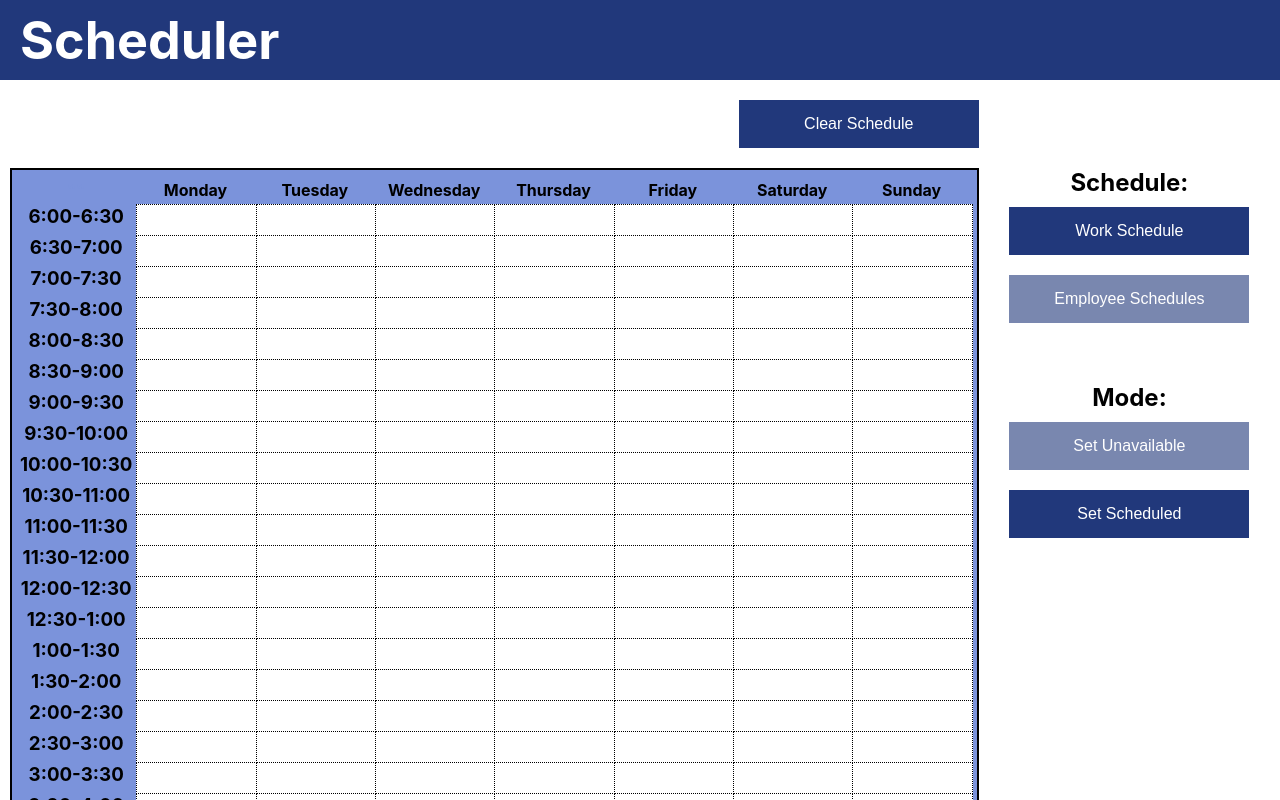
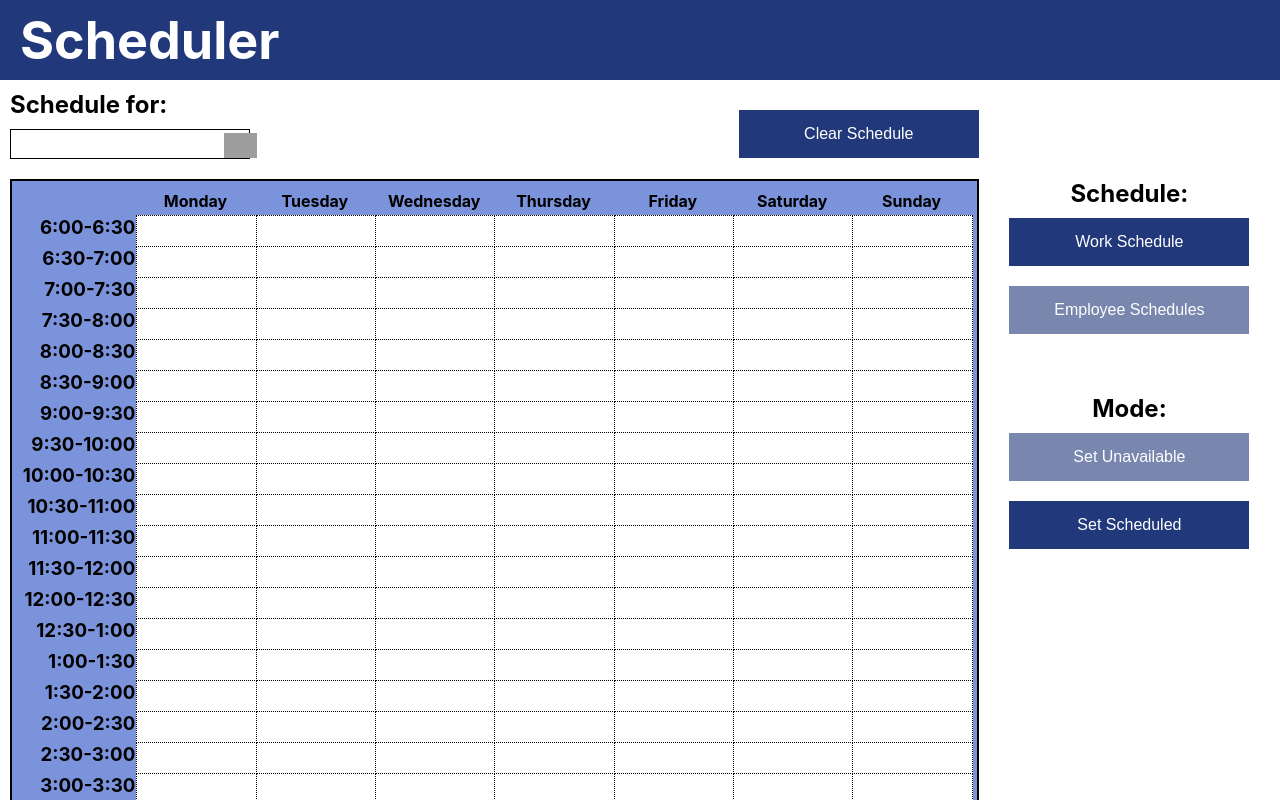
Before and after one commit to mjrhodes/Scheduler, a React (Create React App) app: page / in a window 1280 px wide. Both pictures are taken after a click on the button "Employee Schedules". Shown: the top 800 px of the page. Built offline with nearby package versions, Linux system fonts and the light colour scheme; grey boxes are pictures that could not be loaded.

Commit message:
Employee UI elements

```diff
--- a/src/App.js
+++ b/src/App.js
@@ -1,18 +1,39 @@
 import React, { Component } from 'react';
 import Button from './components/Button.js';
 import Schedule from './components/Schedule.js';
+import dropDownArrow from "./dropDownArrow.png";
 import './css/App.css';
+import Scheduler from "./js/Scheduler";
 
 class App extends Component {
+  handleDropMenuClick(e) {
+    document.getElementById("dropdown").innerHTML = e.target.getAttribute("name");
+    Scheduler.selectedIndex = e.target.getAttribute("index");
+    console.log(Scheduler.selectedIndex);
+  }
+
   render() {
+    let employees = Scheduler.employees.map((employee, i) =>
+        <li key={"employee_"+i} name={employee.name} index={i} onClick={this.handleDropMenuClick}>{employee.name}</li>);
+
     return (
       <div className="App">
         <header className="App-header">
           <h1>Scheduler</h1>
         </header>
         <div className="App-body">
-          <div className="top-panel">
-            <Button id="clearButton" className="enabled" name="Clear Schedule"/>
+          <div id="topPanel" className="top-panel">
+            <div className="dropdown">
+              <h2>Schedule for:</h2>
+              <button id="dropdown" className="dropbtn"></button>
+              <img src={dropDownArrow} />
+              <div className="dropdown-content">
+                <ul>
+                  {employees}
+                </ul>
+              </div>
+            </div>
+            <Button id="clearButton" className="disabled" name="Clear Schedule"/>
           </div>
 
           <div className="main">
@@ -25,10 +46,12 @@ class App extends Component {
               <Button id="workScheduleButton" className="disabled" name="Work Schedule"/>
               <br/>
               <Button id="employeeSchedulesButton" className="enabled" name="Employee Schedules"/>
-              <h2 id="modeLabel">Mode:</h2>
-              <Button id="setUnavailableButton" className="disabled" name="Set Unavailable"/>
-              <br/>
-              <Button id="setScheduledButton" className="disabled" name="Set Scheduled"/>
+              <div id="modeDiv">
+                <h2 id="modeLabel">Mode:</h2>
+                <Button id="setUnavailableButton" className="disabled" name="Set Unavailable"/>
+                <br/>
+                <Button id="setScheduledButton" className="disabled" name="Set Scheduled"/>
+              </div>
             </div>
           </div>
         </div>
--- a/src/components/Button.js
+++ b/src/components/Button.js
@@ -9,6 +9,9 @@ class Button extends React.Component {
             .setAttribute("class", "enabled");
         document.getElementById("setUnavailableButton").setAttribute("class", "disabled");
         document.getElementById("setScheduledButton").setAttribute("class", "disabled");
+        document.getElementById("clearButton").setAttribute("class", "disabled");
+        document.getElementById("topPanel").setAttribute("style", "visibility: hidden");
+        document.getElementById("modeDiv").setAttribute("style", "visibility: hidden");
         Scheduler.currentSchedule = "work";
     }
 
@@ -16,6 +19,9 @@ class Button extends React.Component {
         e.target.setAttribute("class", "disabled");
         document.getElementById("workScheduleButton").setAttribute("class", "enabled");
         document.getElementById("setScheduledButton").setAttribute("class", "enabled");
+        document.getElementById("clearButton").setAttribute("class", "enabled");
+        document.getElementById("topPanel").setAttribute("style", "visibility: visible");
+        document.getElementById("modeDiv").setAttribute("style", "visibility: visible");
         Scheduler.mode = "markUnavailable";
         Scheduler.currentSchedule = "employees";
     }
@@ -38,6 +44,7 @@ class Button extends React.Component {
             element.setAttribute("style","background-color: white");
         }
 
+        //TODO: change to clear employee's schedule as well
         for (let day in Scheduler.days) {
             for (let i = 0; i < Scheduler.days[day].length; i++) {
                 Scheduler.days[day][i] = 0;
--- a/src/components/Schedule.js
+++ b/src/components/Schedule.js
@@ -4,7 +4,7 @@ import Scheduler from "../js/Scheduler.js";
 
 class TimeSlot extends React.Component {
     handleMouseDown(e) {
-        if (Scheduler.currentSchedule === "employees") {
+        if (Scheduler.currentSchedule === "employees" && Scheduler.selectedIndex != -1) {
             let day = e.target.getAttribute("day");
             let index = e.target.getAttribute("index");
             Scheduler.currentlyModifying = day;
--- a/src/css/App.css
+++ b/src/css/App.css
@@ -27,7 +27,14 @@ shade:  #21387B
   padding-left: 20px;
 }
 
-.top-panel {grid-area: top;}
+.top-panel {
+  grid-area: top;
+  visibility: hidden;
+}
+
+#modeDiv {
+  visibility: hidden;
+}
 
 .corner {grid-area: corner;}
 
@@ -51,10 +58,6 @@ shade:  #21387B
   padding: 10px;
 }
 
-.App-link {
-  color: #61dafb;
-}
-
 .buttons {
   width: 100%;
   display: block;
@@ -63,3 +66,60 @@ shade:  #21387B
 #modeLabel {
   margin-top: 50px;
 }
+
+img {
+  height: 25px;
+  margin-left: -26px;
+  margin-bottom: -5px;
+}
+
+.dropbtn {
+  background-color: white;
+  color: black;
+  height: 30px;
+  padding: 5px;
+  cursor: pointer;
+  text-align: left;
+  border: black 1px solid;
+}
+
+.dropdown {
+  position: relative;
+  display: inline-block;
+  float: left;
+  text-align: left;
+}
+
+.dropdown-content {
+  display: none;
+  position: absolute;
+  background-color: #f9f9f9;
+  min-width: 240px;
+  box-shadow: 0px 8px 16px 0px rgba(0,0,0,0.2);
+  z-index: 1;
+  text-align: left;
+}
+
+.dropdown-content ul {
+  padding: 0;
+  list-style: none;
+}
+
+.dropdown-content li {
+  color: black;
+  padding: 12px 16px;
+  display: block;
+}
+
+.dropdown-content li:hover {
+  background-color: #f1f1f1;
+  cursor: pointer;
+}
+
+.dropdown:hover .dropdown-content {
+  display: block;
+}
+
+.dropdown:hover .dropbtn {
+  background-color: white;
+}
--- a/src/css/Button.css
+++ b/src/css/Button.css
@@ -1,5 +1,5 @@
 button {
-    background-color: #21387B; /* Green */
+    background-color: #21387B;
     width: 240px;
     border: none;
     color: white;
@@ -24,5 +24,6 @@ button {
 }
 
 #clearButton {
+    margin-top: 20px;
     float:right;
 }
--- a/src/css/Schedule.css
+++ b/src/css/Schedule.css
@@ -6,6 +6,7 @@
 .day ul {
     list-style: none;
     padding: 0;
+    text-align: right;
 }
 
 .day h4 {
--- /dev/null
+++ b/src/js/Employee.js
@@ -0,0 +1,16 @@
+class Employee {
+    constructor(name) {
+        this.name = name;
+        this.schedule = {   //0 = blank, 1 = scheduled, 2 = unavailable
+            "Monday": [0,0,0,0,0,0,0,0,0,0,0,0,0,0,0,0,0,0,0,0,0,0,0,0,0,0,0,0,0,0,0,0],
+            "Tuesday": [0,0,0,0,0,0,0,0,0,0,0,0,0,0,0,0,0,0,0,0,0,0,0,0,0,0,0,0,0,0,0,0],
+            "Wednesday": [0,0,0,0,0,0,0,0,0,0,0,0,0,0,0,0,0,0,0,0,0,0,0,0,0,0,0,0,0,0,0,0],
+            "Thursday": [0,0,0,0,0,0,0,0,0,0,0,0,0,0,0,0,0,0,0,0,0,0,0,0,0,0,0,0,0,0,0,0],
+            "Friday": [0,0,0,0,0,0,0,0,0,0,0,0,0,0,0,0,0,0,0,0,0,0,0,0,0,0,0,0,0,0,0,0],
+            "Saturday": [0,0,0,0,0,0,0,0,0,0,0,0,0,0,0,0,0,0,0,0,0,0,0,0,0,0,0,0,0,0,0,0],
+            "Sunday": [0,0,0,0,0,0,0,0,0,0,0,0,0,0,0,0,0,0,0,0,0,0,0,0,0,0,0,0,0,0,0,0],
+        };
+    }
+}
+
+export default Employee;
--- a/src/js/Scheduler.js
+++ b/src/js/Scheduler.js
@@ -1,8 +1,8 @@
+import Employee from "../js/Employee.js";
+
 class Scheduler {
-    static test = "Hello World";
     static mouseDragging = false;
     static currentlyModifying = "";
-    static message = "Hello World";
     static days = {   //0 = blank, 1 = scheduled, 2 = unavailable
         "Monday": [0,0,0,0,0,0,0,0,0,0,0,0,0,0,0,0,0,0,0,0,0,0,0,0,0,0,0,0,0,0,0,0],
         "Tuesday": [0,0,0,0,0,0,0,0,0,0,0,0,0,0,0,0,0,0,0,0,0,0,0,0,0,0,0,0,0,0,0,0],
@@ -14,6 +14,8 @@ class Scheduler {
     };
     static mode = "markUnavailable";
     static currentSchedule = "work";
+    static employees = [new Employee("One"), new Employee("Two")];
+    static selectedIndex = -1;
 }
 
 export default Scheduler;
```
